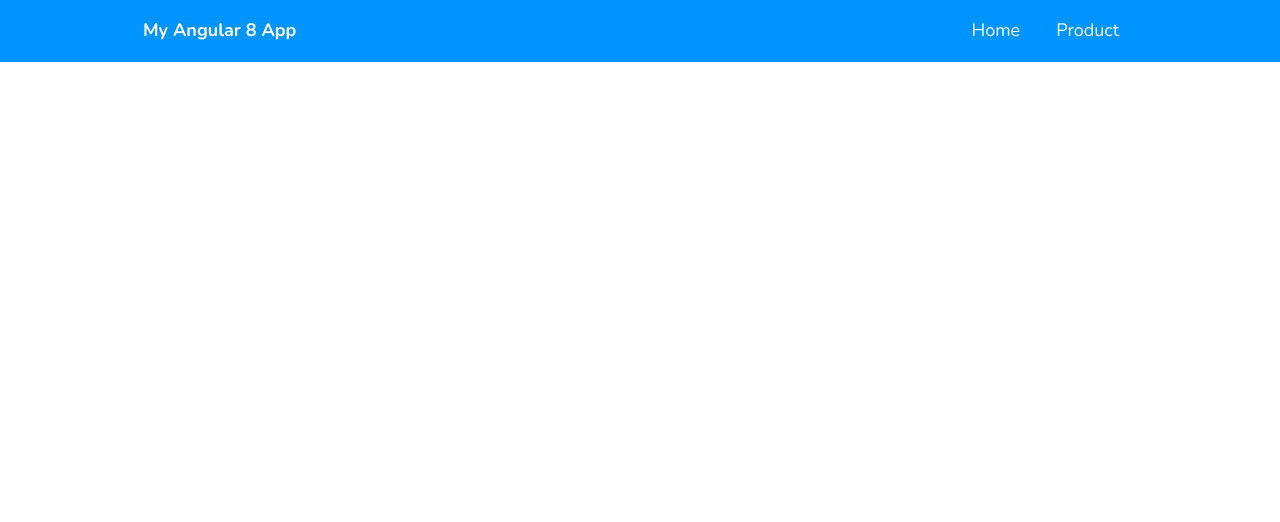
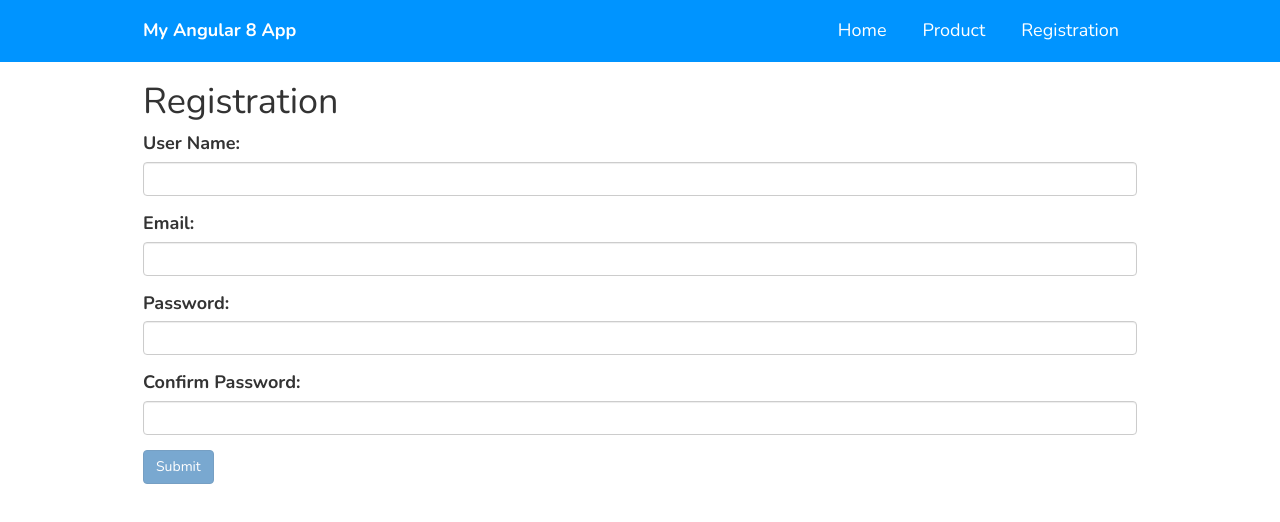
Before and after one commit to saiful-repository/angular-10-application, an Angular app: page /registration in a window 1280 px wide. Before the commit this address led to /. Shown: the top 522 px of the page. Built offline with nearby package versions, Linux system fonts and the light colour scheme.

Commit message:
Add Registration form with password and emial validation

```diff
--- a/src/app/app-routing.module.ts
+++ b/src/app/app-routing.module.ts
@@ -4,6 +4,8 @@ import { HomeComponent } from './home/home.component';
 import { ProductComponent } from './product/product.component';
 import { ProductDetailsComponent } from './product-details/product-details.component';
 import { CreateProductComponent } from './create-product/create-product.component';
+import { RegistrationComponent } from './registration/registration.component';
+
 
 import { pathToFileURL } from 'url';
 
@@ -11,7 +13,8 @@ const routes: Routes = [
   { path: '', component: HomeComponent },
   { path: 'product', component: ProductComponent },
   { path: 'product/:id', component: ProductDetailsComponent },
-  { path: 'create-product', component: CreateProductComponent }
+  { path: 'create-product', component: CreateProductComponent },
+  { path: 'registration', component: RegistrationComponent }
 ];
 
 @NgModule({
--- a/src/app/app.component.html
+++ b/src/app/app.component.html
@@ -5,6 +5,7 @@
       <ul>
         <li><a href="#" routerLink="/">Home</a></li>
         <li><a href="#" routerLink="/product">Product</a></li>
+        <li><a href="#" routerLink="/registration">Registration</a></li>
       </ul>
     </nav>
   </div>
--- a/src/app/app.module.ts
+++ b/src/app/app.module.ts
@@ -9,6 +9,7 @@ import { FormsModule } from '@angular/forms';
 import { HttpClientModule } from '@angular/common/http';
 import { ProductDetailsComponent } from './product-details/product-details.component';
 import { CreateProductComponent } from './create-product/create-product.component';
+import { RegistrationComponent } from './registration/registration.component';
 
 
 @NgModule({
@@ -17,7 +18,8 @@ import { CreateProductComponent } from './create-product/create-product.componen
     HomeComponent,
     ProductComponent,
     ProductDetailsComponent,
-    CreateProductComponent
+    CreateProductComponent,
+    RegistrationComponent
   ],
   imports: [
     BrowserModule,
--- a/src/app/create-product/create-product.component.html
+++ b/src/app/create-product/create-product.component.html
@@ -1,3 +1,4 @@
+<h1>Add Products</h1>
 <form #myform="ngForm" (ngSubmit)="addProduct(product)">
   <div class="form-group" [class.has-error]="name.invalid && name.touched" [class.has-success]="name.valid">
     <label for="name" class="control-label">Product Name:</label>
--- /dev/null
+++ b/src/app/model/user.ts
@@ -0,0 +1,6 @@
+export class user {
+  name: string;
+  email: string;
+  password: string;
+  confirmPassword: string;
+}
--- /dev/null
+++ b/src/app/registration/registration.component.html
@@ -0,0 +1,35 @@
+<h1>Registration</h1>
+<form #myform="ngForm" (ngSubmit)="addUser(user)">
+  <div class="form-group" [class.has-error]="name.invalid && name.touched" [class.has-success]="name.valid">
+    <label for="name" class="control-label">User Name:</label>
+    <input type="text" class="form-control" name="name" [(ngModel)]="user.name" #name="ngModel" required>
+    <div *ngIf="name.invalid && (myform.submitted || name.touched)" class="alert alert-danger">
+      <div *ngIf="name.errors.required"> User name is required</div>
+    </div>
+  </div>
+  <div class="form-group" [class.has-error]="email.invalid && email.touched" [class.has-success]="email.valid">
+    <label for="email" class="control-label">Email:</label>
+    <input type="text" class="form-control" name="email" [(ngModel)]="user.email" #email="ngModel" required email>
+    <div *ngIf="email.invalid && (myform.submitted || email.touched)" class="alert alert-danger">
+      <div *ngIf="email.errors?.required && email.touched"> Email is required </div>
+      <div *ngIf="email.errors?.email && email.touched"> Email is invalid</div>
+    </div>
+  </div>
+  <div class="form-group" [class.has-error]="password.invalid && password.touched" [class.has-success]="password.valid">
+    <label for="password" class="control-label">Password:</label>
+    <input type="password" class="form-control" name="password" [(ngModel)]="user.password" #password="ngModel" required pattern="(?=.*\d)(?=.*[a-z])(?=.*[A-Z]).{8,}">
+    <div *ngIf="password.invalid && (myform.submitted || password.touched)" class="alert alert-danger">
+      <div *ngIf="password.errors.required"> Password is required. </div>
+      <div *ngIf="password.errors.pattern">Must contain at least one number and one uppercase and lowercase letter, and at least 8 or more characters.</div>
+    </div>
+  </div>
+  <div class="form-group" [class.has-error]="confirmpassword.invalid && confirmpassword.touched" [class.has-success]="confirmpassword.valid">
+    <label for="password" class="control-label">Confirm Password:</label>
+    <input type="password" name="confirmpassword" class="form-control" [(ngModel)]="user.confirmPassword" #confirmpassword="ngModel" pattern="{{ password.value }}" required/>
+    <div *ngIf="confirmpassword.invalid && (myform.submitted || confirmpassword.touched)" class="alert alert-danger">
+      <div *ngIf="confirmpassword.errors.required"> Confirm password is required. </div>
+      <div *ngIf="confirmpassword.errors.pattern"> Password & Confirm Password does not match.</div>
+    </div>
+  </div>
+  <button type="submit" class="btn btn-primary" [disabled]="myform.invalid">Submit</button>
+</form>
--- /dev/null
+++ b/src/app/registration/registration.component.ts
@@ -0,0 +1,26 @@
+import { Component, OnInit } from '@angular/core';
+import { user } from '../model/user';
+
+@Component({
+  selector: 'app-registration',
+  templateUrl: './registration.component.html',
+  styleUrls: ['./registration.component.scss']
+})
+export class RegistrationComponent implements OnInit {
+
+  user: user = {
+    name: null,
+    email: '',
+    password: null,
+    confirmPassword:null
+  };
+  constructor() { }
+
+  ngOnInit(): void {
+  }
+
+  addUser(newuser: user) {
+    console.log(newuser);
+  }
+
+}
```
Also changed, not shown: src/app/registration/registration.component.scss (added), 1 other file (tests, documents, lock files or other folders).
